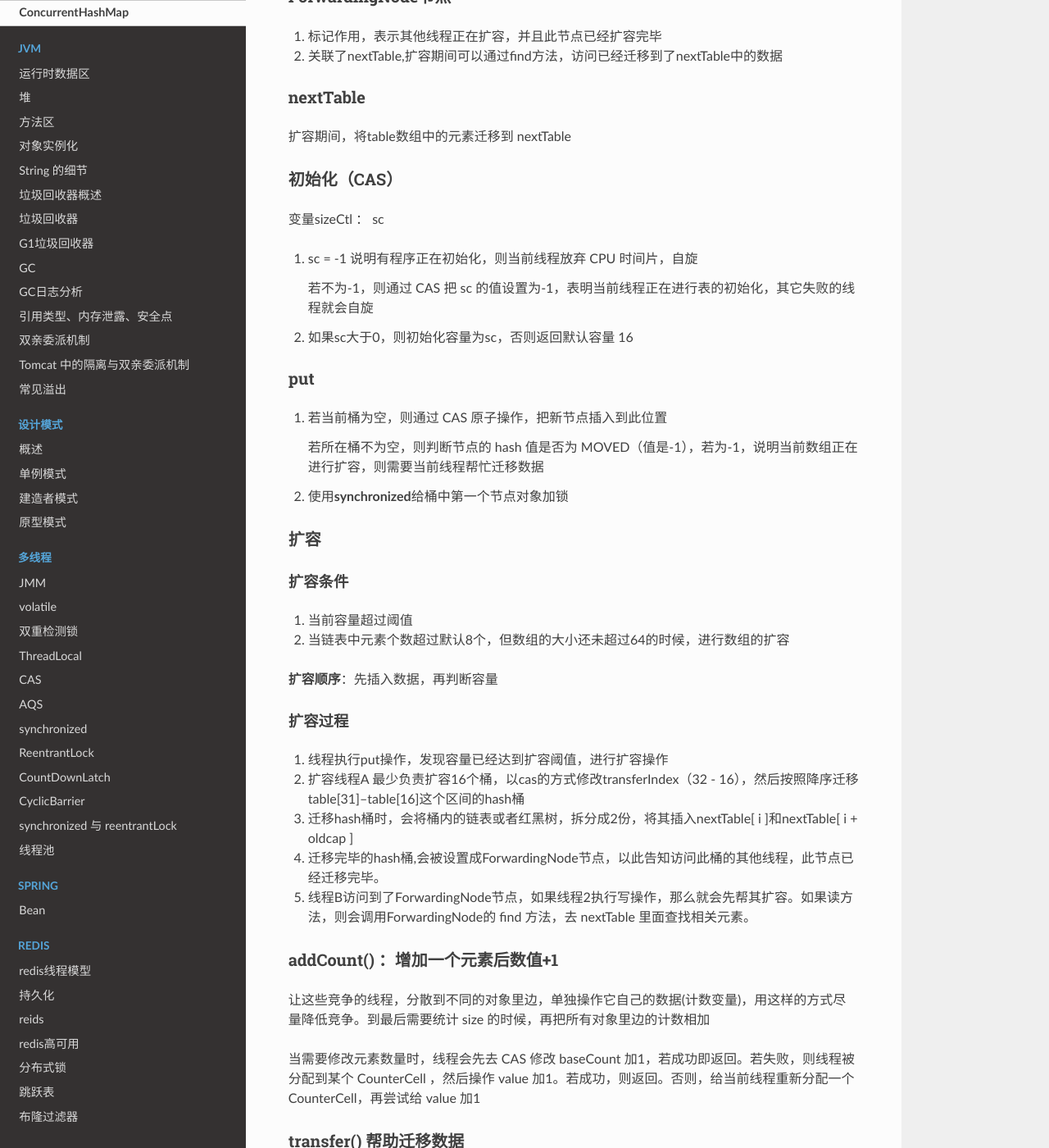
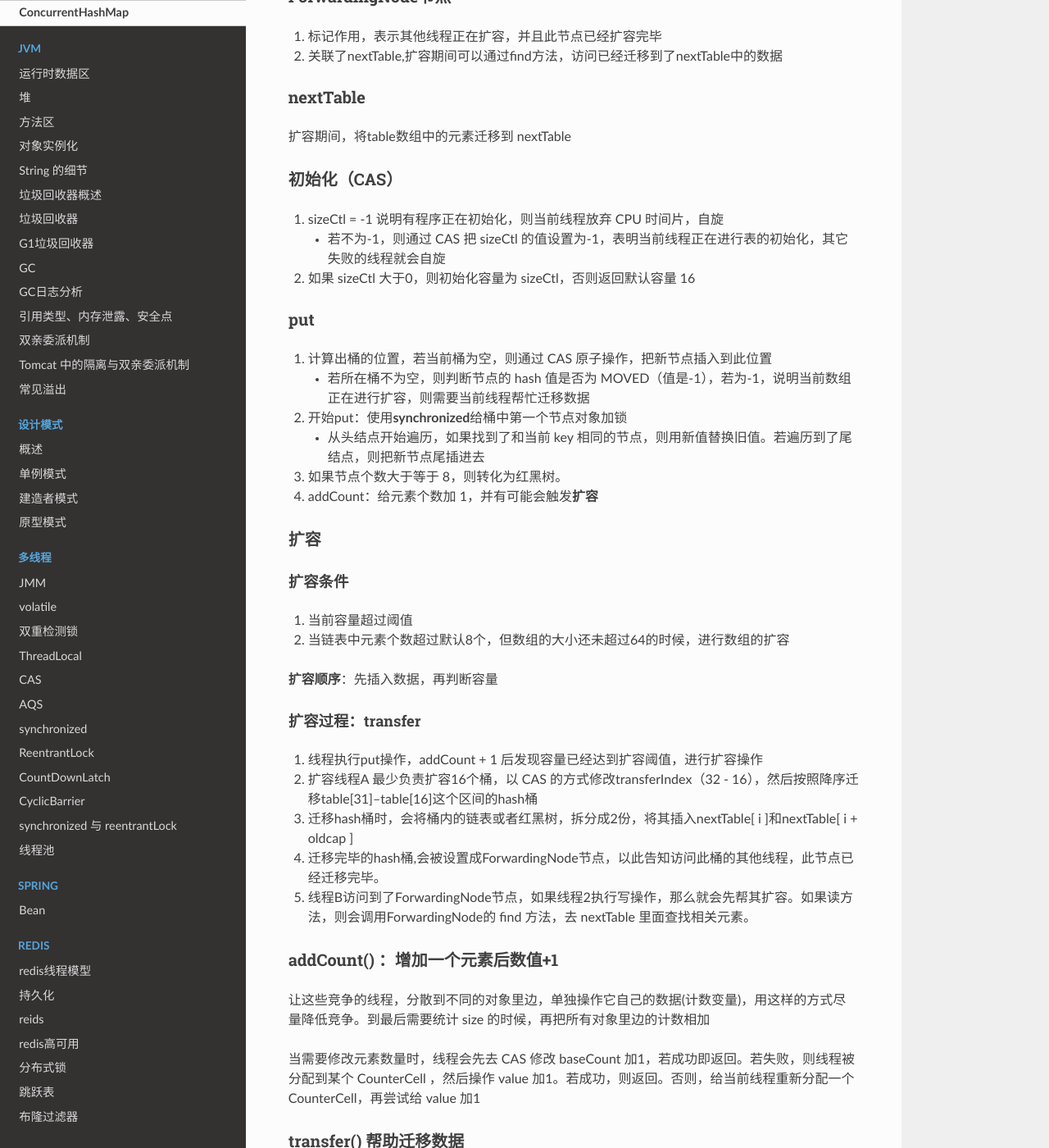
Before and after one commit to shij-yuan/Notes, a Sphinx documentation site: the page built from source/JAVA/ConcurrentHashMap.md, in a window 1280 px wide and 1400 px high, scrolled down 928 px. Shown: the whole window at 82% size. Built offline with Sphinx 7.4.7 and the Read the Docs theme 2.0.0, drawn with Linux system fonts in a browser that asks for light colours; pages that are not in the unit, such as notebooks, are missing from menus.

Commit message:
add notes

```diff
--- a/source/JAVA/ConcurrentHashMap.md
+++ b/source/JAVA/ConcurrentHashMap.md
@@ -46,22 +46,22 @@
 
 ### 初始化（CAS）
 
-变量sizeCtl ： sc
+1. sizeCtl = -1 说明有程序正在初始化，则当前线程放弃 CPU 时间片，自旋
 
-1. sc = -1 说明有程序正在初始化，则当前线程放弃 CPU 时间片，自旋
-
-    若不为-1，则通过 CAS 把 sc 的值设置为-1，表明当前线程正在进行表的初始化，其它失败的线程就会自旋
-2. 如果sc大于0，则初始化容量为sc，否则返回默认容量 16
+    - 若不为-1，则通过 CAS 把 sizeCtl 的值设置为-1，表明当前线程正在进行表的初始化，其它失败的线程就会自旋
+2. 如果 sizeCtl 大于0，则初始化容量为 sizeCtl，否则返回默认容量 16
 
 
 
 ### put
 
-1. 若当前桶为空，则通过 CAS 原子操作，把新节点插入到此位置
+1. 计算出桶的位置，若当前桶为空，则通过 CAS 原子操作，把新节点插入到此位置
 
-    若所在桶不为空，则判断节点的 hash 值是否为 MOVED（值是-1），若为-1，说明当前数组正在进行扩容，则需要当前线程帮忙迁移数据
-
-2. 使用**synchronized**给桶中第一个节点对象加锁
+    - 若所在桶不为空，则判断节点的 hash 值是否为 MOVED（值是-1），若为-1，说明当前数组正在进行扩容，则需要当前线程帮忙迁移数据
+2. 开始put：使用**synchronized**给桶中第一个节点对象加锁
+    - 从头结点开始遍历，如果找到了和当前 key 相同的节点，则用新值替换旧值。若遍历到了尾结点，则把新节点尾插进去
+3. 如果节点个数大于等于 8，则转化为红黑树。
+4. addCount：给元素个数加 1，并有可能会触发**扩容**
 
 
 
@@ -76,10 +76,10 @@
 
 
 
-#### 扩容过程
+#### 扩容过程：transfer
 
-1. 线程执行put操作，发现容量已经达到扩容阈值，进行扩容操作
-2. 扩容线程A 最少负责扩容16个桶，以cas的方式修改transferIndex（32 - 16），然后按照降序迁移table[31]--table[16]这个区间的hash桶
+1. 线程执行put操作，addCount + 1 后发现容量已经达到扩容阈值，进行扩容操作
+2. 扩容线程A 最少负责扩容16个桶，以 CAS 的方式修改transferIndex（32 - 16），然后按照降序迁移table[31]--table[16]这个区间的hash桶
 3. 迁移hash桶时，会将桶内的链表或者红黑树，拆分成2份，将其插入nextTable[ i ]和nextTable[ i + oldcap ]
 4. 迁移完毕的hash桶,会被设置成ForwardingNode节点，以此告知访问此桶的其他线程，此节点已经迁移完毕。
 5. 线程B访问到了ForwardingNode节点，如果线程2执行写操作，那么就会先帮其扩容。如果读方法，则会调用ForwardingNode的 find 方法，去 nextTable 里面查找相关元素。
```
